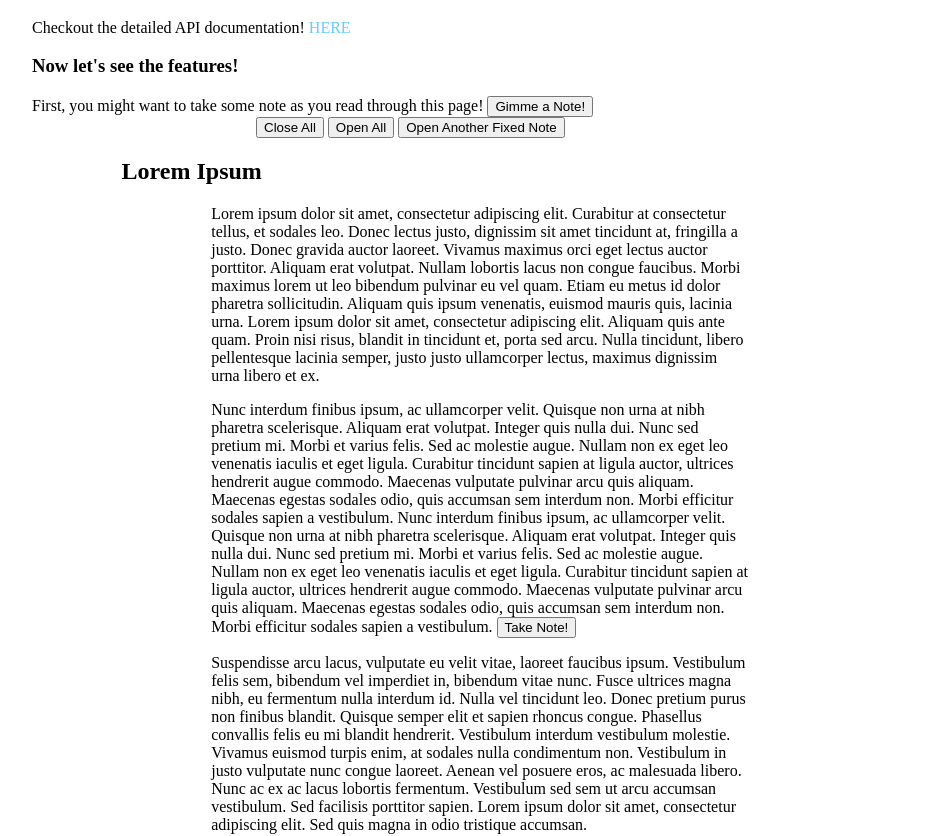
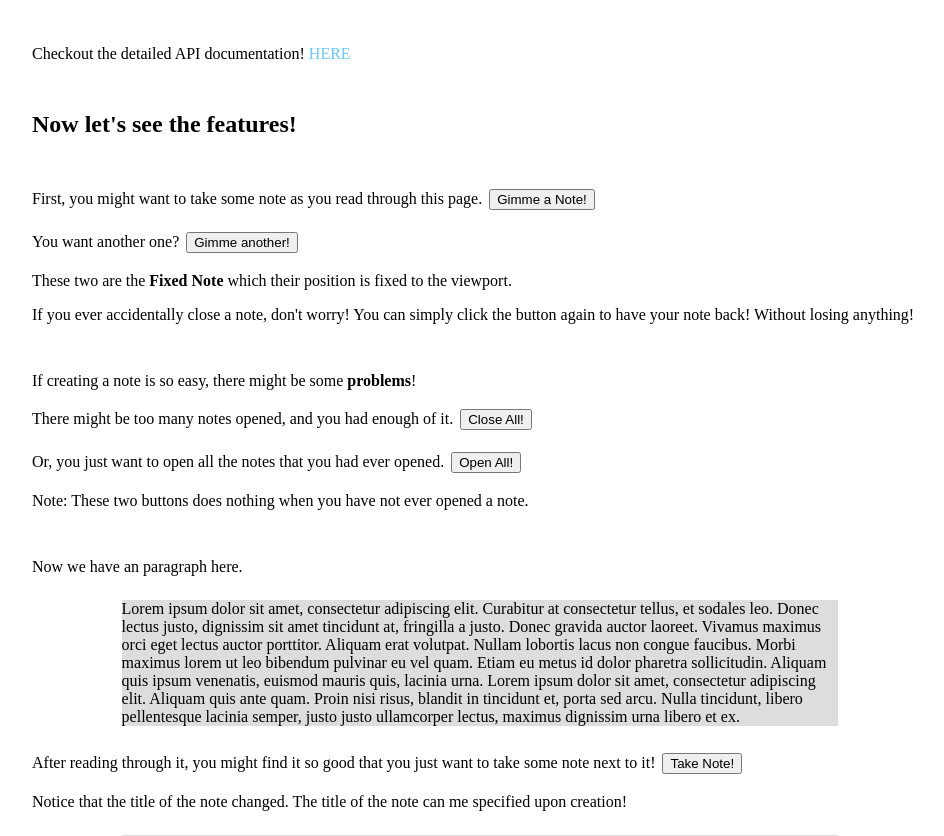
Before and after one commit to qe201020335/StickyNotes, a website: page pub/index.html in a window 1280 px wide. Shown: the part 115-951 px from the top of the page, without its empty margins (160-1104 px from the left). Drawn offline with Linux system fonts and the light colour scheme.

Commit message:
more landing page

```diff
--- a/StickyNotes.js
+++ b/StickyNotes.js
@@ -251,7 +251,7 @@
             if (this.parentNode.contains(this.noteDiv)) {
                 this.parentNode.removeChild(this.noteDiv)
                 if (this.parentNode !== document.querySelector('body')) {
-                    this.parentNode.style.removeProperty("borderRadius")
+                    this.parentNode.style.borderRadius = "0"
                     this.parentNode.style.removeProperty('border')
                     this.parentNode.style.removeProperty('padding')
                 }
--- a/pub/example.js
+++ b/pub/example.js
@@ -3,7 +3,7 @@
 const generator = new StickyNoteGenerator();
 let note1 = null;
 let note2 = null;
-let note3 = null;
+let noteP1 = null;
 let note4 = null;
 
 
@@ -21,11 +21,11 @@ function onClickB2(location) {
     note2.addToDOM()
 }
 
-function onClickB3(location) {
-    if (note3 === null) {
-        note3 = generator.createNoteAbsolute(location, document.querySelector("#p2"), "Para 2");
+function onClickP1(location) {
+    if (noteP1 === null) {
+        noteP1 = generator.createNoteAbsolute(location, document.querySelector("#p1"), "Para 1");
     }
-    note3.addToDOM()
+    noteP1.addToDOM()
 }
 
 function onClickB4(location) {
--- a/pub/index.html
+++ b/pub/index.html
@@ -17,28 +17,40 @@
         <h4> Note taking on the web hasn't been this easy!</h4>
     </div>
 
-    <div>
+    <div style="margin-top: 3em;margin-bottom: 3em">
         <span class="nav_link">Checkout the detailed API documentation! <a href="doc.html">HERE</a></span>
     </div>
 
-    <h3>Now let's see the features!</h3>
+    <h2>Now let's see the features!</h2>
 
-    <div>
-        <span>First, you might want to take some note as you read through this page!</span>
+    <div style="margin-top: 3em">
+        <p>First, you might want to take some note as you read through this page.
             <button id="b1" onclick="onClickB1('top-right')">Gimme a Note!</button>
+        </p>
+
+        <p>You want another one?
+            <button id="b2" onclick="onClickB2('bottom-right')">Gimme another!</button>
+        </p>
+
+        <p>These two are the <strong>Fixed Note</strong> which their position is fixed to the viewport.</p>
+        <p>If you ever accidentally close a note, don't worry! You can simply click the button again to have your
+            note back! Without losing anything!</p>
     </div>
 
-
-    <div id='dashButtons'>
-        <button id="b0" onclick="onClickDelete()">Close All</button>
-        <button id="b00" onclick="onClickOpen()">Open All</button>
-        <button id="b2" onclick="onClickB2('bottom-right')">Open Another Fixed Note</button>
-
+    <div style="margin-top: 3em">
+        <p>If creating a note is so easy, there might be some <strong>problems</strong>!</p>
+        <p>There might be too many notes opened, and you had enough of it.
+            <button id="b0" onclick="onClickDelete()">Close All!</button>
+        </p>
+        <p>Or, you just want to open all the notes that you had ever opened.
+            <button id="b00" onclick="onClickOpen()">Open All!</button>
+        </p>
+        <p>Note: These two buttons does nothing when you have not ever opened a note.</p>
     </div>
 
-    <h2 style="margin-left: 10%">Lorem Ipsum</h2>
-
-    <div id="content">
+    <div style="margin-top: 3em">
+        <p>Now we have an paragraph here. </p>
+        <div class="content" >
             <p class="textP" id="p1">
                 Lorem ipsum dolor sit amet, consectetur adipiscing elit. Curabitur at consectetur tellus,
                 et sodales leo. Donec lectus justo, dignissim sit amet tincidunt at, fringilla a justo.
@@ -50,34 +62,15 @@
                 porta sed arcu. Nulla tincidunt, libero pellentesque lacinia semper, justo justo ullamcorper lectus,
                 maximus dignissim urna libero et ex.
             </p>
+        </div>
+        <p>After reading through it, you might find it so good that you just want to take some note next to it!
+            <button id="b3" onclick="onClickP1('right')">Take Note!</button>
+        </p>
+        <p>Notice that the title of the note changed. The title of the note can me specified upon creation!</p>
+    </div>
 
-        <p class="textP" id="p2">
-            Nunc interdum finibus ipsum, ac ullamcorper velit. Quisque non urna at nibh pharetra scelerisque.
-            Aliquam erat volutpat. Integer quis nulla dui. Nunc sed pretium mi. Morbi et varius felis.
-            Sed ac molestie augue. Nullam non ex eget leo venenatis iaculis et eget ligula.
-            Curabitur tincidunt sapien at ligula auctor, ultrices hendrerit augue commodo.
-            Maecenas vulputate pulvinar arcu quis aliquam. Maecenas egestas sodales odio,
-            quis accumsan sem interdum non. Morbi efficitur sodales sapien a vestibulum.
-            Nunc interdum finibus ipsum, ac ullamcorper velit. Quisque non urna at nibh pharetra scelerisque.
-            Aliquam erat volutpat. Integer quis nulla dui. Nunc sed pretium mi. Morbi et varius felis.
-            Sed ac molestie augue. Nullam non ex eget leo venenatis iaculis et eget ligula.
-            Curabitur tincidunt sapien at ligula auctor, ultrices hendrerit augue commodo.
-            Maecenas vulputate pulvinar arcu quis aliquam. Maecenas egestas sodales odio,
-            quis accumsan sem interdum non. Morbi efficitur sodales sapien a vestibulum.
-            <button id="b3" onclick="onClickB3('right')">Take Note!</button>
-        </p>
 
-        <p class="textP" id="p3">
-            Suspendisse arcu lacus, vulputate eu velit vitae, laoreet faucibus ipsum.
-            Vestibulum felis sem, bibendum vel imperdiet in, bibendum vitae nunc. Fusce ultrices magna nibh,
-            eu fermentum nulla interdum id. Nulla vel tincidunt leo. Donec pretium purus non finibus blandit.
-            Quisque semper elit et sapien rhoncus congue. Phasellus convallis felis eu mi blandit hendrerit.
-            Vestibulum interdum vestibulum molestie. Vivamus euismod turpis enim, at sodales nulla condimentum non.
-            Vestibulum in justo vulputate nunc congue laoreet. Aenean vel posuere eros, ac malesuada libero.
-            Nunc ac ex ac lacus lobortis fermentum. Vestibulum sed sem ut arcu accumsan vestibulum.
-            Sed facilisis porttitor sapien. Lorem ipsum dolor sit amet, consectetur adipiscing elit.
-            Sed quis magna in odio tristique accumsan.
-        </p>
+    <div class="content">
 
         <p class="textP" id="p4">
             <button id="b4" onclick="onClickB4('left')">See Note</button><br>
@@ -132,6 +125,10 @@
         </p>
 
     </div>
+
+    <h3>Customization!</h3>
+
+
 </div>
 </body>
 </html>
--- a/pub/style.css
+++ b/pub/style.css
@@ -19,9 +19,20 @@ a {
 }
 
 
-#content {
-    margin-right: 20%;
-    margin-left: 20%;
+.content {
+    margin: 1.5em 10%;
+}
+
+#content1 {
+    /*margin-top: 3em;*/
+}
+
+.textP {
+    background-color: #DDDDDD;
+}
+
+button {
+    margin: 3px;
 }
 
 #dashButtons {
```
Lines whose indentation alone changed are shown as unchanged.
